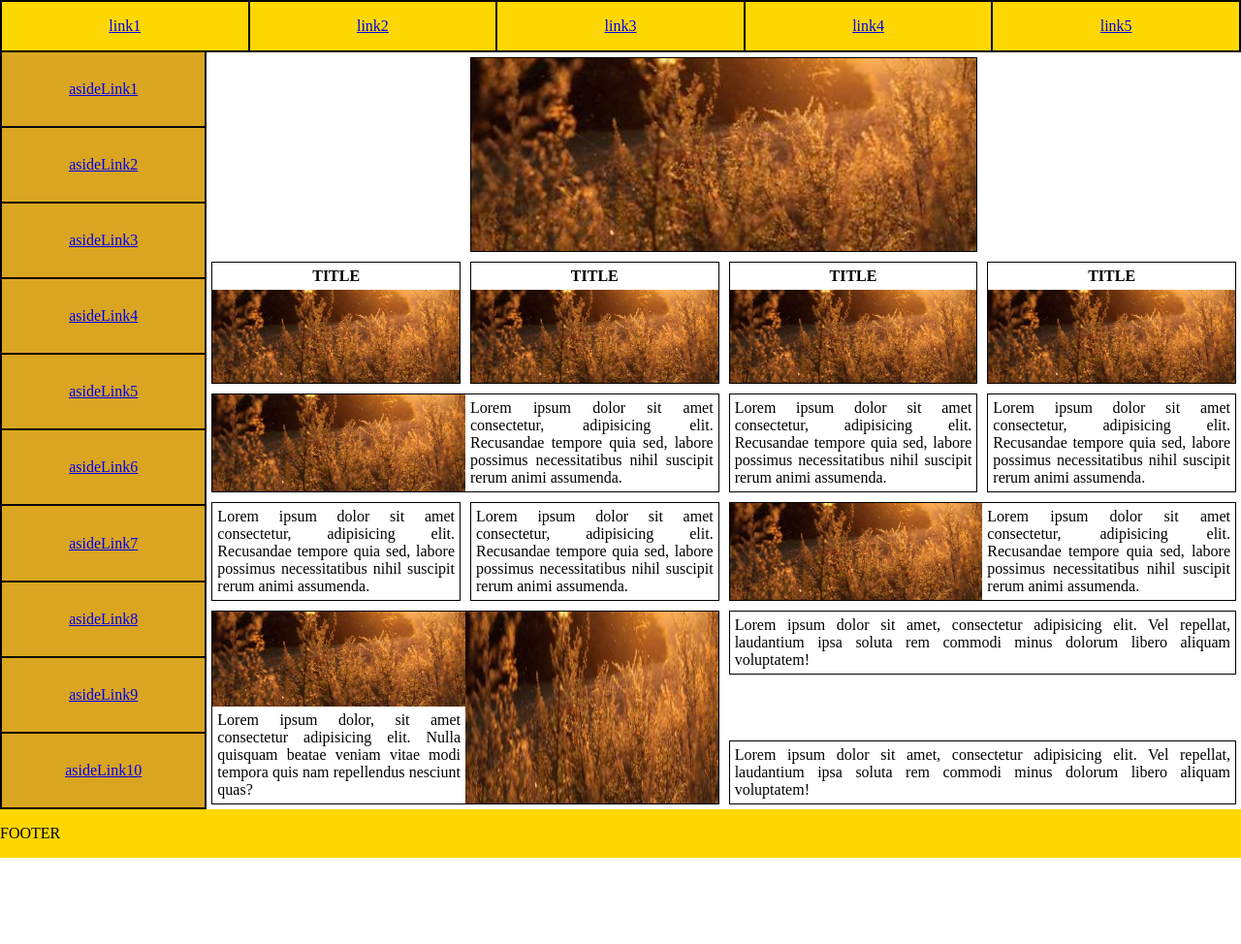
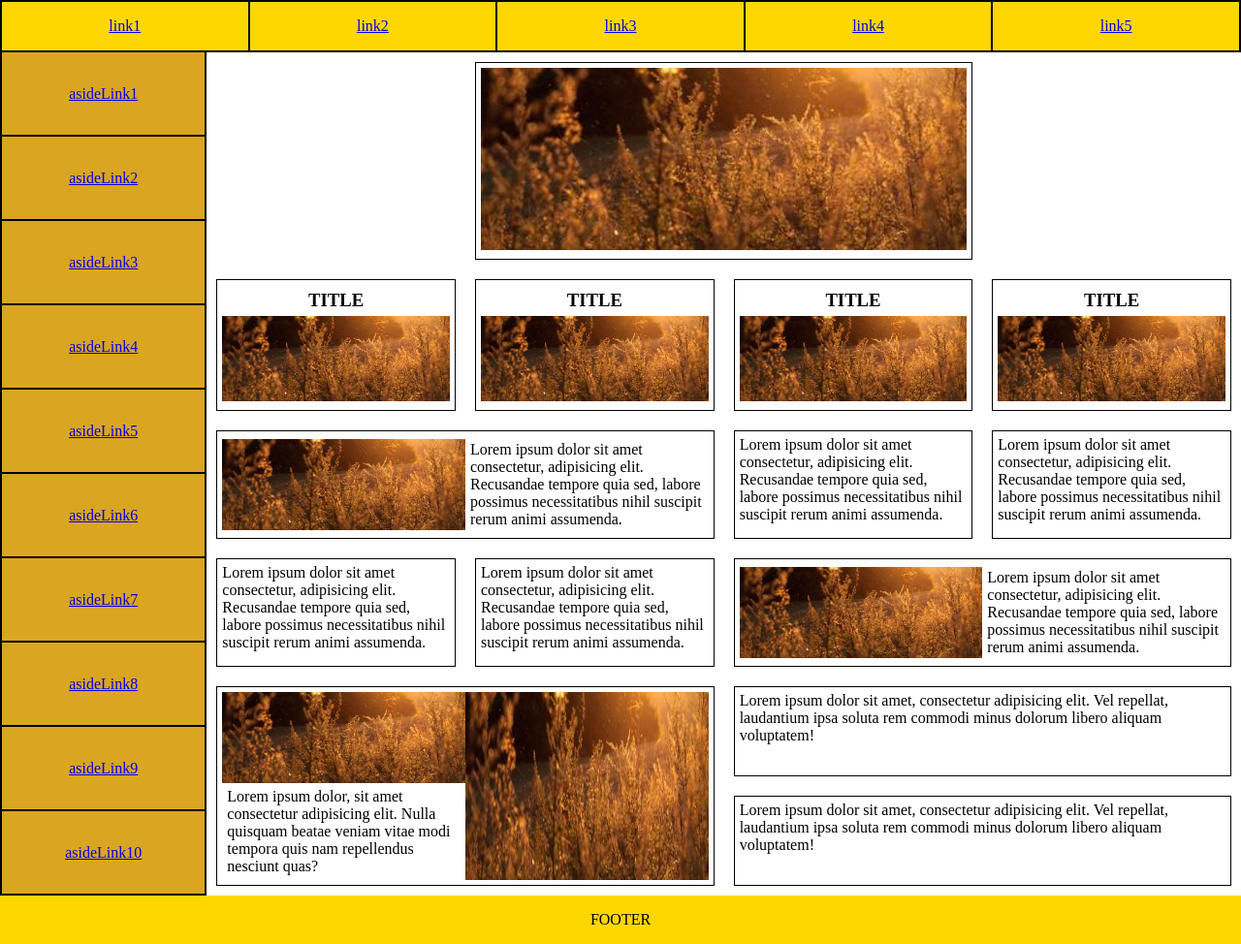
Before and after one commit to KravtsovAlexander/html-css, a plain HTML site: page flexBoxPage/index.html in a window 1280 px wide. Shown: the whole page at 97% size. Before the commit the page ends 885 px from the top, so only its background shows below. Drawn offline with Linux system fonts and the light colour scheme.

Commit message:
Flex. Reworked.

```diff
--- a/flexBoxPage/css/index.css
+++ b/flexBoxPage/css/index.css
@@ -4,16 +4,6 @@
 
 html {
     height: 100%;
-}
-
-.padding {
-    padding: 5px;
-}
-
-.item {
-    border: 1px solid black;
-    cursor: pointer;
-
 }
 
 body {
@@ -39,18 +29,18 @@ header,
 footer {
     line-height: 50px;
     background: gold;
+    text-align: center;
 }
 
 
 /* header links */
 nav {
     display: flex;
-    justify-content: space-between;
     text-align: center;
 }
 
 .nav-link {
-    flex-grow: 1;
+    flex: 1;
     border-bottom: 2px solid black;
     border-left: 2px solid black;
     border-top: 2px solid black;
@@ -71,7 +61,7 @@ nav {
 }
 
 .aside-link {
-    flex-grow: 1;
+    flex: 1;
     display: flex;
     align-items: center;
     justify-content: center;
@@ -83,39 +73,42 @@ nav {
 
 
 /*main*/
-main .flex-row {
-    flex-grow: 1;
+.item {
+    border: 1px solid black;
+    cursor: pointer;
+    padding: 5px;
+    margin: 10px;
+    height: calc(100% - 20px); /* Чтобы рамка растягивалась по всей высоте col-* элемента, независимо
+                                от количества текста. (20px = margin * 2)*/
 }
 
-.big-image-cell,
-.title-image-cell,
-.text-image-cell,
-.text-cell,
-.divided-text-cell {
-    display: flex;
+main .flex-row {
+    flex: 1;
 }
 
 img {
     width: 100%;
+    height: auto;
+}
+
+.align-self-center {
+    align-self: center;
+}
+
+.space-between {
+    justify-content: space-between;
+}
+
+.height-100 {
     height: 100%;
 }
 
-.title-image-cell .item {
-    font-weight: bold;
-    align-items: center;
-}
-
-p {
+p,
+h3 {
     padding: 5px;
 }
 
-.item {
-    text-align: justify;
-    align-self: stretch;
-    width: 100%;
-}
-
-.divided-text-cell {
-    justify-content: space-between;
+h3 {
+    text-align: center;
 }
 /*main*/
--- a/flexBoxPage/index.html
+++ b/flexBoxPage/index.html
@@ -5,7 +5,7 @@
     <meta name="viewport" content="width=device-width, initial-scale=1.0">
     <link rel="stylesheet" href="css/flex-grid.css">
     <link rel="stylesheet" href="css/index.css">
-    <title>Document</title>
+    <title>FlexPage</title>
 </head>
 <body>
    <header>
@@ -19,83 +19,81 @@
    </header>
    <div class="main-block">
        <main class="col-10 flex-column">
-           <div class="flex-row">
-               <div class="offset-3"></div>
-               <div class="col-6 big-image-cell padding">
+           <div class="flex-row"> <!-- 1 ряд-->
+               <div class="offset-3 col-6">
                    <div class="item">
                        <img src="img/proxy-image.jpeg">
                    </div>
                </div>
-               <div class="offset-3"></div>
            </div>
-           <div class="flex-row">
-               <div class="col-3 title-image-cell padding">
-                    <div class="item flex-column">
-                       <p>TITLE</p>
+           <div class="flex-row"> <!-- 2 ряд-->
+               <div class="col-3">
+                    <div class="item">
+                       <h3>TITLE</h3>
                        <img src="img/proxy-image.jpeg">
                     </div>
                </div>
-                <div class="col-3 title-image-cell padding">
-                    <div class="item flex-column">
-                       <p>TITLE</p>
+                <div class="col-3">
+                    <div class="item">
+                       <h3>TITLE</h3>
                        <img src="img/proxy-image.jpeg">
                     </div>
                </div>
-               <div class="col-3 title-image-cell padding">
-                    <div class="item flex-column">
-                       <p>TITLE</p>
+               <div class="col-3">
+                    <div class="item">
+                       <h3>TITLE</h3>
                        <img src="img/proxy-image.jpeg">
                     </div>
                </div>
-               <div class="col-3 title-image-cell padding">
-                    <div class="item flex-column">
-                       <p>TITLE</p>
+               <div class="col-3">
+                    <div class="item">
+                       <h3>TITLE</h3>
                        <img src="img/proxy-image.jpeg">
                     </div>
                </div>
             </div>
-           <div class="flex-row">
-               <div class="col-6 flex-row text-image-cell padding">
+           <div class="flex-row"> <!-- 3 ряд-->
+               <div class="col-6">
                     <div class="item flex-row">
-                        <img class="col-6" src="img/proxy-image.jpeg">
+                        <img class="col-6 align-self-center" src="img/proxy-image.jpeg">
                         <p class="col-6">
                             Lorem ipsum dolor sit amet consectetur, adipisicing elit. Recusandae tempore quia sed, labore possimus necessitatibus nihil suscipit rerum animi assumenda.
                         </p>
                     </div>
                 </div>
-                <div class="col-3 text-cell padding">
+                <div class="col-3">
                    <p class="item">
                        Lorem ipsum dolor sit amet consectetur, adipisicing elit. Recusandae tempore quia sed, labore possimus necessitatibus nihil suscipit rerum animi assumenda.
                    </p>
                 </div>
-                <div class="col-3 text-cell padding">
+                <div class="col-3">
                     <p class="item">
                        Lorem ipsum dolor sit amet consectetur, adipisicing elit. Recusandae tempore quia sed, labore possimus necessitatibus nihil suscipit rerum animi assumenda.
                     </p>
                 </div>
            </div>
-           <div class="flex-row-reverse">
-               <div class="col-6 flex-row text-image-cell padding">
+           <div class="flex-row-reverse"> <!-- 4 ряд-->
+               <div class="col-6 flex-row">
                     <div class="item flex-row">
-                        <img class="col-6" src="img/proxy-image.jpeg">
+                        <img class="col-6 align-self-center" src="img/proxy-image.jpeg">
                         <p class="col-6">
                             Lorem ipsum dolor sit amet consectetur, adipisicing elit. Recusandae tempore quia sed, labore possimus necessitatibus nihil suscipit rerum animi assumenda.
                         </p>
                     </div>
                 </div>
-                <div class="col-3 text-cell padding">
+                <div class="col-3">
                    <p class="item">
                        Lorem ipsum dolor sit amet consectetur, adipisicing elit. Recusandae tempore quia sed, labore possimus necessitatibus nihil suscipit rerum animi assumenda.
                    </p>
                 </div>
-                <div class="col-3 text-cell padding">
+                <div class="col-3">
                     <p class="item">
                        Lorem ipsum dolor sit amet consectetur, adipisicing elit. Recusandae tempore quia sed, labore possimus necessitatibus nihil suscipit rerum animi assumenda.
                     </p>
                 </div>
            </div>
-           <div class="flex-row">
-               <div class="col-6 flex-row text-image-cell padding">
+           <div class="flex-row"> <!-- 5 ряд-->
+               <div class="col-6 flex-row">
                     <div class="item flex-row">
                         <div class="col-6 flex-column">
                             <img src="img/proxy-image.jpeg">
@@ -104,11 +102,11 @@
                             </p>
                         </div>
                         <div class="col-6">
-                            <img src="img/proxy-image.jpeg">
+                            <img class="height-100" src="img/proxy-image.jpeg">
                         </div>
                     </div>
                </div>
-               <div class="col-6 flex-column padding divided-text-cell">
+               <div class="col-6 flex-column space-between">
                    <p class="item">
                        Lorem ipsum dolor sit amet, consectetur adipisicing elit. Vel repellat, laudantium ipsa soluta rem commodi minus dolorum libero aliquam voluptatem!
                    </p>
```
